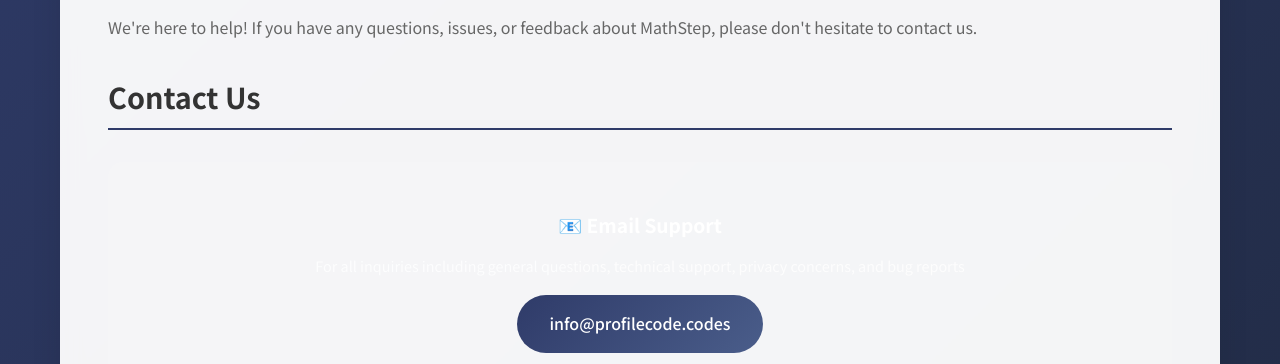
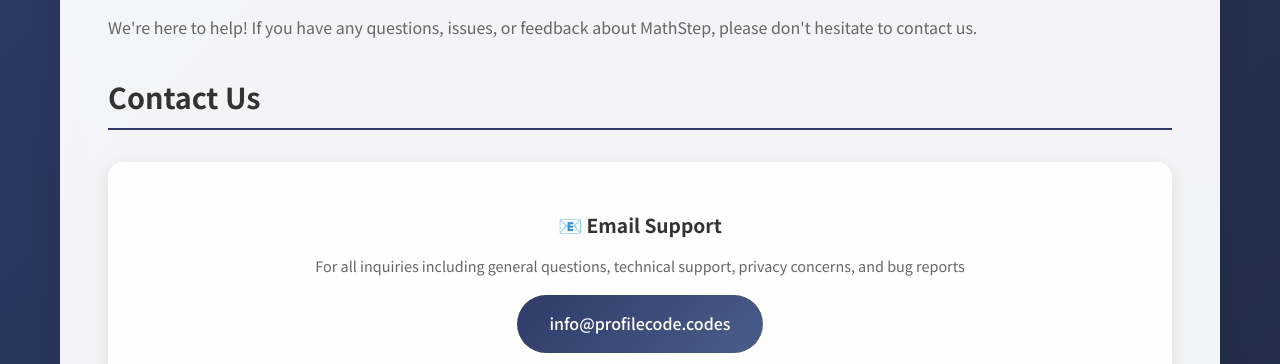
Before and after one commit to eigamaker/mathstepweb, a website: page support-en.html in a window 1280 px wide. Shown: the part 433-797 px from the top of the page. Drawn offline with Linux system fonts and the light colour scheme.

Commit message:
Fix contact card text color for better readability

```diff
--- a/styles.css
+++ b/styles.css
@@ -293,26 +293,28 @@
 }
 
 .contact-card {
-    background: rgba(255, 255, 255, 0.1);
+    background: rgba(255, 255, 255, 0.95);
     border-radius: 15px;
     padding: 1.5rem;
     text-align: center;
     transition: transform 0.3s ease, background 0.3s ease;
+    box-shadow: 0 5px 15px rgba(0, 0, 0, 0.1);
 }
 
 .contact-card:hover {
     transform: translateY(-3px);
-    background: rgba(255, 255, 255, 0.15);
+    background: rgba(255, 255, 255, 1);
+    box-shadow: 0 10px 25px rgba(0, 0, 0, 0.15);
 }
 
 .contact-card h3 {
     font-size: 1.2rem;
     margin-bottom: 0.8rem;
-    color: white;
+    color: #333;
 }
 
 .contact-card p {
-    color: rgba(255, 255, 255, 0.8);
+    color: #666;
     margin-bottom: 1rem;
     font-size: 0.9rem;
 }
```
